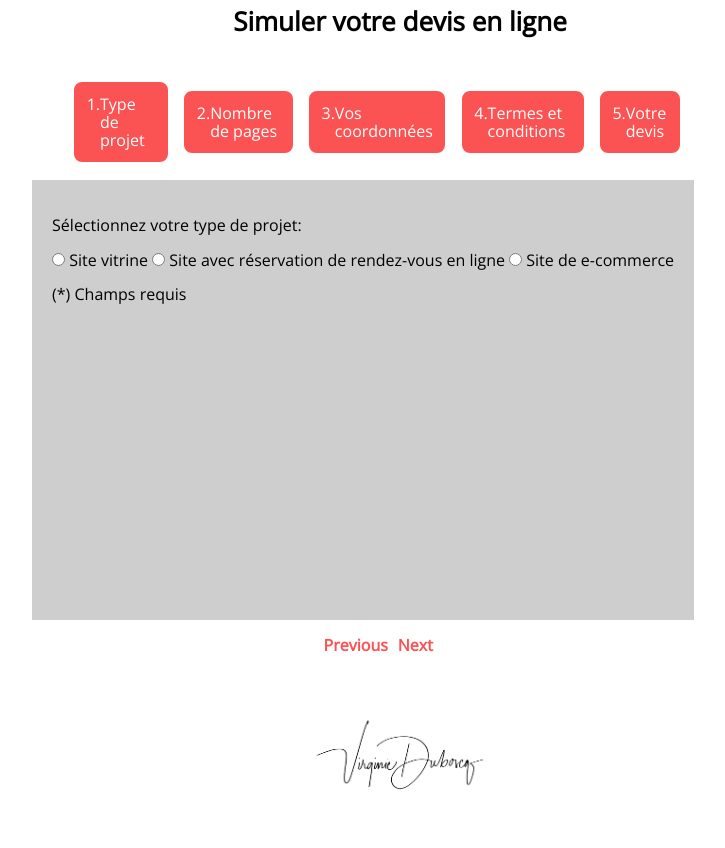
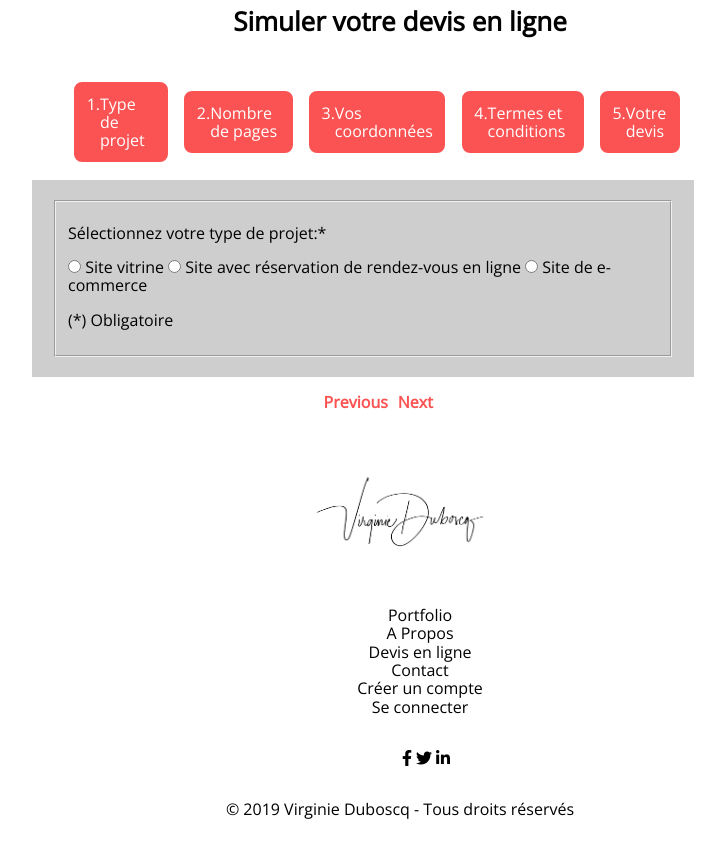
Before and after one commit to mentzelia/projet_5, a PHP site: page /view/frontend/quotationView.php in a window 1280 px wide. Shown: the part 294-1142 px from the top of the page, without its empty margins (240-965 px from the left). After the commit the page ends 1113 px from the top, so only its background shows below. Run offline with PHP 8.4, Linux system fonts and the light colour scheme; data that the repository does not hold is empty; some libraries are stand-ins or nearby versions.

Commit message:
liaison image à l id du projet opérationnelle

```diff
--- a/model/ProjectManager.php
+++ b/model/ProjectManager.php
@@ -43,7 +43,7 @@ class ProjectManager extends Manager
         $projects = $db->prepare('INSERT INTO projects(project_title, short_description, complete_description, website_link, skills, creation_date) VALUES(?, ?, ?, ?, ?, NOW())');
         $dataProject= $projects->execute(array($project_title, $short_description, $complete_description, $website_link, $skills));
 
-        return $dataProject;
+        return $db->lastInsertId();
 
     }
 
--- a/public/css/style.css
+++ b/public/css/style.css
@@ -459,7 +459,6 @@ span.current-info.audible {
 div.content.clearfix {
 
     padding: 3%;
-    height: 400px;
     background-color: rgb(206, 206, 206);
 }
 
--- a/public/js/quotationForm.js
+++ b/public/js/quotationForm.js
@@ -1,6 +1,25 @@
+var form = $("#quotation-form");
+
+/*form.validate({
+    errorPlacement: function errorPlacement(error, element) { element.before(error); },
+    rules: {
+        confirm: {
+            equalTo: "#password"
+        }
+    }
+}); */
+
+form.children("div").steps({
+    headerTag: "h3",
+    bodyTag: "fieldset",
+    transitionEffect: "slideLeft"
+});
+
+
+    /*
 $("#quotation-form").steps({
     headerTag: "h3",
     bodyTag: "section",
     transitionEffect: "slideLeft",
     autoFocus: true
-});
+}); */
--- a/view/frontend/listProjectsView.php
+++ b/view/frontend/listProjectsView.php
@@ -26,7 +26,7 @@ while ($data = $projects->fetch())
 
     <figure>
 
-        <img class="image" src="<?= $data['src']; ?>" alt="image du projet d'une agence web" />
+        <img class="image" src="public/uploads/<?= $data['src']; ?>" alt="image du projet d'une agence web" />
 
         <figcaption>
 
--- a/view/frontend/quotationView.php
+++ b/view/frontend/quotationView.php
@@ -14,66 +14,68 @@ ob_start();
 
     <h2>Simuler votre devis en ligne</h2>
 
-
-    <div id="quotation-form">
+    <form id="quotation-form" action= ''>
+        <div>
 
             <h3>Type de projet</h3>
-        <section>
-            <p>Sélectionnez votre type de projet:</p>
-            <input id="showcaseBasic" name="showcaseBasic" type="radio" class="required">
+            <fieldset>
+                <p>Sélectionnez votre type de projet:*</p>
+                <input id="showcaseBasic" name="showcaseBasic" type="radio" required>
                 <label for="showcaseBasic">Site vitrine</label>
-            <input id="showcaseAppointment" name="showcaseAppointment" type="radio" class="required">
+                <input id="showcaseAppointment" name="showcaseAppointment" type="radio" required>
                 <label for="showcaseAppointment">Site avec réservation de rendez-vous en ligne</label>
-            <input id="ecommerce" name="ecommerce" type="radio" class="required">
+                <input id="ecommerce" name="ecommerce" type="radio" required>
                 <label for="ecommerce">Site de e-commerce</label>
 
-            <p>(*) Champs requis</p>
-        </section>
+                <p>(*) Obligatoire</p>
+            </fieldset>
 
 
             <h3>Nombre de pages</h3>
-            <section>
-                <p>Sélectionnez le nombre de pages dont vous pensez avoir besoin: </p>
+            <fieldset>
+                <p>Sélectionnez le nombre de pages dont vous pensez avoir besoin:* </p>
+                <input id="max5" name="max5" type="radio" required>
                 <label for="max5">1 à 5 pages</label>
-                <input id="max5" name="max5" type="radio" class="required">
                 <br/>
+                <input id="max10" name="max10" type="radio" required>
                  <label for="max10">6 à 10 pages</label>
-                <input id="max10" name="max10" type="radio" class="required">
                 <br/>
+                <input id="max15" name="max15" type="radio" required>
                 <label for="max15">11 à 15 pages</label>
-                <input id="max15" name="max15" type="radio" class="required">
                 <br/>
-                <p>(*) Champs requis</p>
-            </section>
+                <p>(*) Obligatoire</p>
+            </fieldset>
 
 
             <h3>Vos coordonnées</h3>
-            <section>
-                <p>Veuillez renseigner vos coordonnées:</p>
-                <label for="firstName">Prénom *</label>
-                <input id="firstName" name="firstName" type="text" class="required">
+            <fieldset>
+                <p>Veuillez renseigner vos coordonnées:*</p>
+                <label for="firstName">Prénom </label>
+                <input id="firstName" name="firstName" type="text" required>
                 <br/>
-                <label for="lastName">Nom *</label>
-                <input id="lastName" name="lastName" type="text" class="required">
+                <label for="lastName">Nom </label>
+                <input id="lastName" name="lastName" type="text" required>
                 <br/>
-                <label for="email">Email *</label>
-                <input id="email" name="email" type="text" class="required email">
+                <label for="email">Email </label>
+                <input id="email" name="email" type="text" required>
                 <br/>
-                <p>(*) Champs requis</p>
-            </section>
+                <p>(*) Obligatoire</p>
+            </fieldset>
 
 
             <h3>Termes et conditions</h3>
-            <section>
-                <p>Veuillez accepter les conditions de traitement des données</p>
-                <input id="acceptTerms" name="acceptTerms" type="checkbox" class="required"> <label for="acceptTerms">En soumettant ce formulaire, j'accepte que les informations saisies soient utilisées uniquement dans le cadre de ma demande et de la relation commerciale éthique et personnalisée qui peut en découler.</label>
-            </section>
+            <fieldset>
+                <p>Veuillez accepter les conditions de traitement des données*</p>
+                <input id="acceptTerms" name="acceptTerms" type="checkbox" required> <label for="acceptTerms">En soumettant ce formulaire, j'accepte que les informations saisies soient utilisées uniquement dans le cadre de ma demande et de la relation commerciale éthique et personnalisée qui peut en découler.</label>
+                <p>(*) Obligatoire</p>
+            </fieldset>
 
             <h3>Votre devis</h3>
-            <section>
+            <fieldset>
                 <p>Merci pour votre confiance. Vous recevrez votre devis par mail d'ici 48 heures (jours ouvrés). Pensez à vérifier votre courrier indésirable.</p>
-            </section>
+            </fieldset>
         </div>
+    </form>
 
 </section>
 
```
Also changed, not shown: controller/backend.php (+10 -22 lines), public/uploads/first-picture/1558981422.jpg (added), public/uploads/first-picture/1558981462.jpg (added), public/uploads/first-picture/1558982154.jpg (added), public/uploads/first-picture/1558982857.jpg (added), public/uploads/second-picture/1558981422.jpg (added), public/uploads/second-picture/1558981462.jpg (added), public/uploads/second-picture/1558982154.jpg (added), public/uploads/second-picture/1558982857.jpg (added), public/uploads/third-picture/1558981422.jpg (added), public/uploads/third-picture/1558981462.jpg (added), public/uploads/third-picture/1558982154.jpg (added), public/uploads/third-picture/1558982857.jpg (added). Lines whose indentation alone changed are shown as unchanged.
